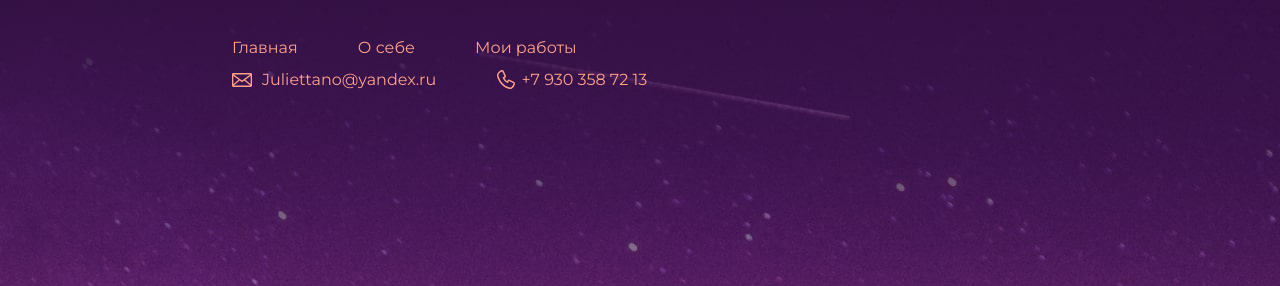
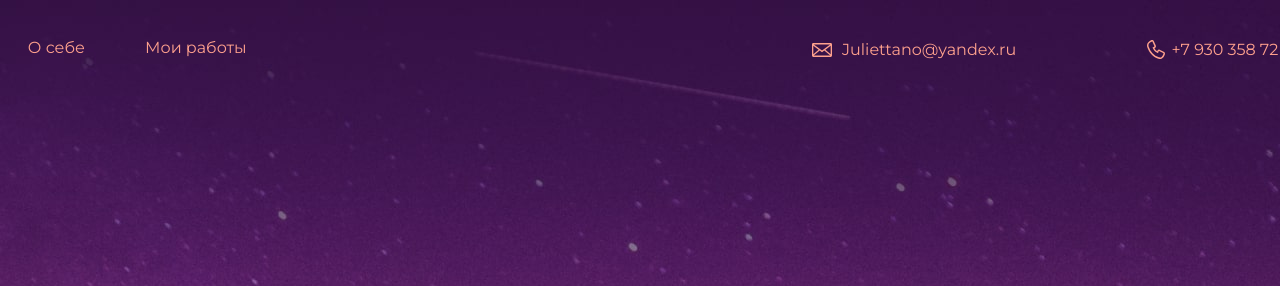
Before and after one commit to juliettano/my-site, a plain HTML site: page index.html in a window 1280 px wide. Shown: the top 286 px of the page. Drawn offline with Linux system fonts and the light colour scheme.

Commit message:
Оригинал сайта
Оригинал сайта

```diff
--- a/style.css
+++ b/style.css
@@ -14,6 +14,8 @@ body {
    margin: 0 ;
   padding: 0;
   list-style: none;
+  position: relative;
+  left: -330px;
   }
 
 .main-menu li {
@@ -53,13 +55,17 @@ body {
 .header-email {
   padding-left: 30px;
   background-image: url("img/icon-email.svg");
-
+  position: relative;
+  right: -580px;
+  top: -30px;
 }
 
 .header-phone {
   padding-left: 25px;
   background-image: url("img/icon-phone.svg");
-
+  position: relative;
+  right: -650px;
+  top: -30px;
 }
 img {
   width: 100%;
```
